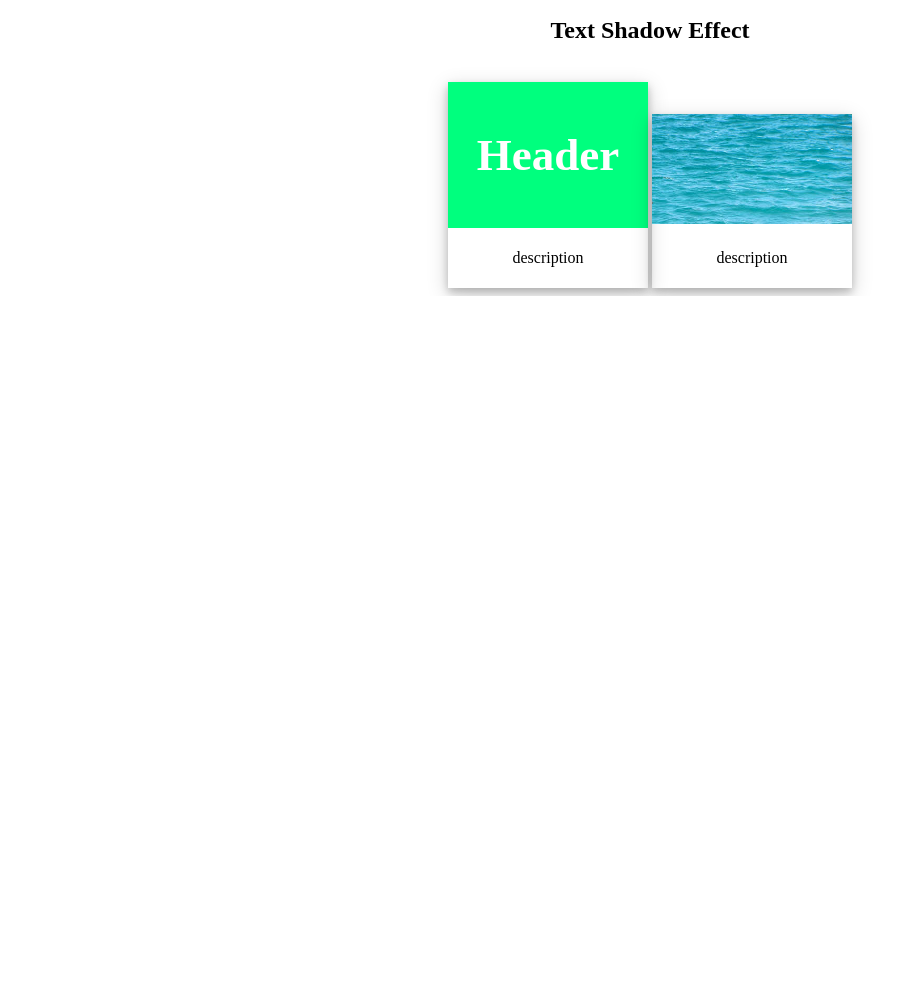
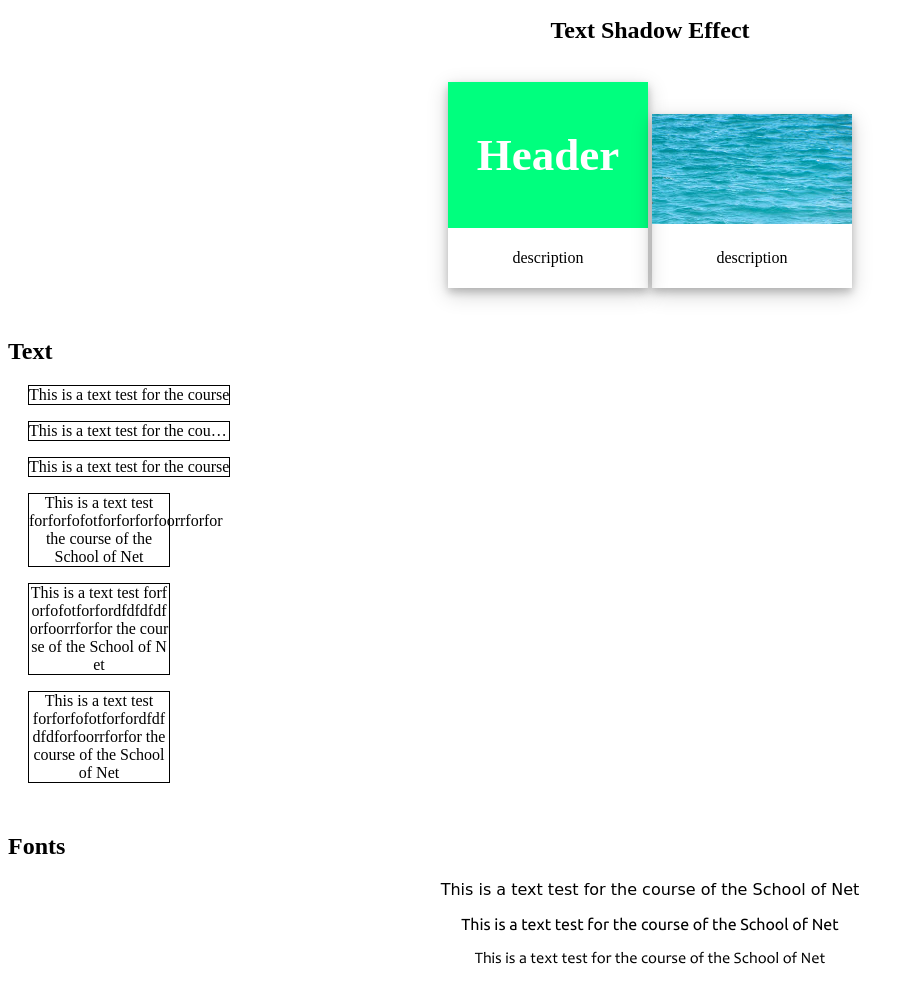
Before and after one commit to marcos-silva-rodrigues/web-vanilla, a plain HTML site: page css3/index.html in a window 1280 px wide. Shown: the part 2334-3319 px from the top of the page, without its empty margins (0-914 px from the left). Before the commit the page ends 2630 px from the top, so only its background shows below. Drawn offline with Linux system fonts and the light colour scheme; a web font is replaced by a local one.

Commit message:
feat(css3): text e fonts

```diff
--- a/css3/example.css
+++ b/css3/example.css
@@ -1,3 +1,11 @@
+@import url('https://fonts.googleapis.com/css2?family=Pushster&display=swap');
+@import url('https://fonts.googleapis.com/css2?family=Ubuntu&display=swap');
+
+@font-face {
+  font-family: "MyFont";
+  src: url(./fonts/Candara.ttf);
+}
+
 .section-example {
   text-align: center;
   padding-left: 20px;
@@ -292,3 +300,61 @@ div.card header {
 div.container {
  padding: 5px;
 }
+
+.text1 {
+  white-space: nowrap;
+  width: 200px;
+  border: 1px solid #000000;
+  overflow: hidden;
+  text-overflow: clip;
+}
+
+.text2 {
+  white-space: nowrap;
+  width: 200px;
+  border: 1px solid #000000;
+  overflow: hidden;
+  text-overflow: ellipsis;
+}
+
+.text3 {
+  white-space: nowrap;
+  width: 200px;
+  border: 1px solid #000000;
+  overflow: hidden;
+}
+
+.text3:hover {
+  text-overflow: inherit;
+  overflow: visible;
+}
+
+.text4 {
+  width: 140px;
+  border: 1px solid #000000;
+  word-break: keep-all;
+}
+
+.text5 {
+  width: 140px;
+  border: 1px solid #000000;
+  word-break: break-all;
+}
+
+.text6 {
+  width: 140px;
+  border: 1px solid #000000;
+  word-wrap: break-word;
+}
+
+.font1 {
+  font-family: 'Pushster', cursive;
+}
+
+.font2 {
+  font-family: 'Ubuntu', sans-serif;
+}
+
+.font3 {
+  font-family: 'MyFont', sans-serif;
+}
--- a/css3/index.html
+++ b/css3/index.html
@@ -1,12 +1,14 @@
 <!DOCTYPE html>
 <html lang="en">
+
 <head>
   <meta charset="UTF-8">
   <meta http-equiv="X-UA-Compatible" content="IE=edge">
   <meta name="viewport" content="width=device-width, initial-scale=1.0">
-  <link  rel="stylesheet" href="./example.css">
+  <link rel="stylesheet" href="./example.css">
   <title>Document</title>
 </head>
+
 <body>
   <section>
     <h1>Rounded Corners</h1>
@@ -103,5 +105,28 @@
       </div>
     </div>
   </section>
+
+  <section style="margin-top: 50px;">
+    <h1>Text</h1>
+  </section>
+  <section class="section-example">
+    <p class="text1">This is a text test for the course of the School of Net</p>
+    <p class="text2">This is a text test for the course of the School of Net</p>
+    <p class="text3">This is a text test for the course of the School of Net</p>
+    <p class="text4">This is a text test forforfofotforforforfoorrforfor the course of the School of Net</p>
+    <p class="text5">This is a text test forforfofotforfordfdfdfdforfoorrforfor the course of the School of Net</p>
+    <p class="text6">This is a text test forforfofotforfordfdfdfdforfoorrforfor the course of the School of Net</p>
+  </section>
+
+  <section style="margin-top: 50px;">
+    <h1>Fonts</h1>
+  </section>
+  <section class="section-example">
+    <p class="font1">This is a text test for the course of the School of Net</p>
+    <p class="font2">This is a text test for the course of the School of Net</p>
+    <p class="font3">This is a text test for the course of the School of Net</p>
+  </section>
+
 </body>
+
 </html>
```
Also changed, not shown: css3/fonts/Candara.ttf (added).
